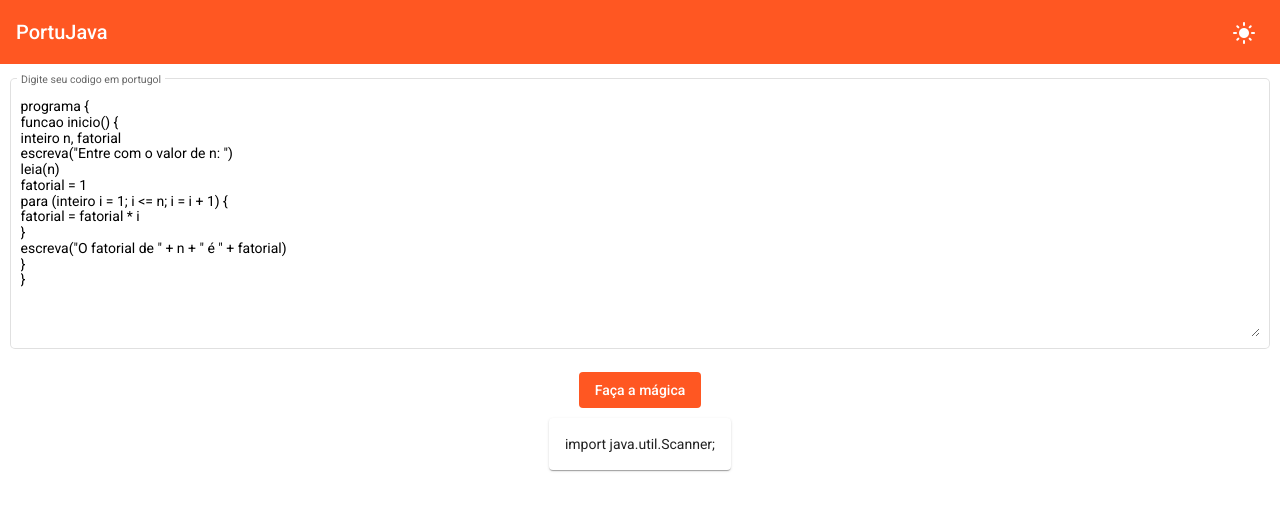
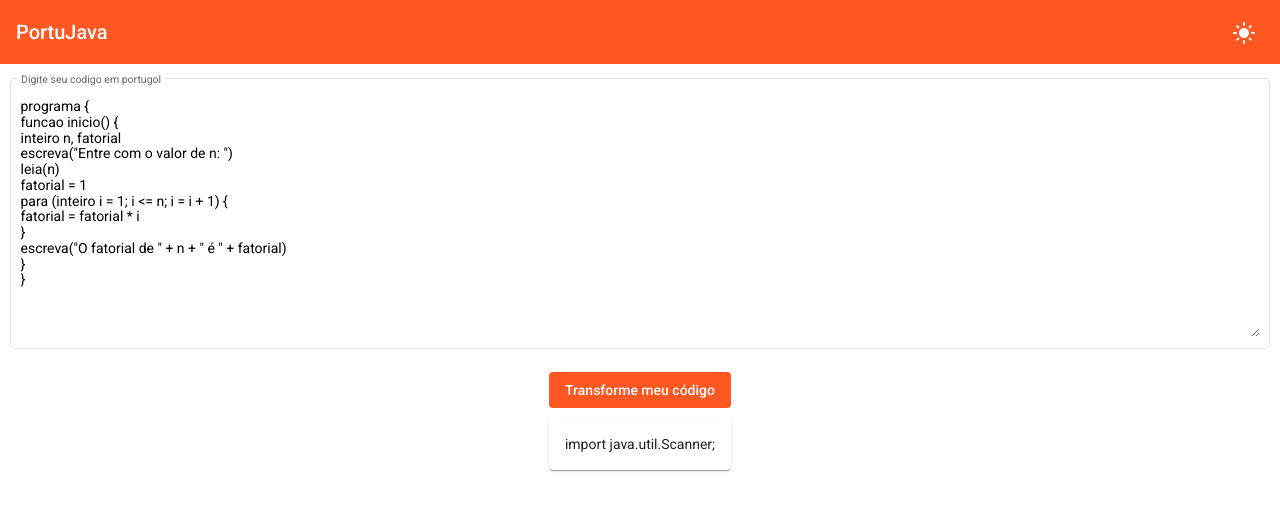
Before and after one commit to Matpires02/portujava, an Angular app: page / in a window 1280 px wide. Shown: the top 510 px of the page. Built offline with nearby package versions, Linux system fonts and the light colour scheme.

Commit message:
Alterando o texto do botão

```diff
--- a/src/app/entities/home/home.component.html
+++ b/src/app/entities/home/home.component.html
@@ -6,7 +6,7 @@
       <mat-error *ngIf="portugolForm.errors?.['required']">Por favor digite o código portugol</mat-error>
     </mat-form-field>
   </div>
-  <button mat-flat-button [color]="'primary'" (click)="this.hidden = true;transformData()">Faça a mágica</button>
+  <button mat-flat-button [color]="'primary'" (click)="this.hidden = true;transformData()">Transforme meu código</button>
   <div class="container">
     <mat-card>
       <mat-card-content>
```
